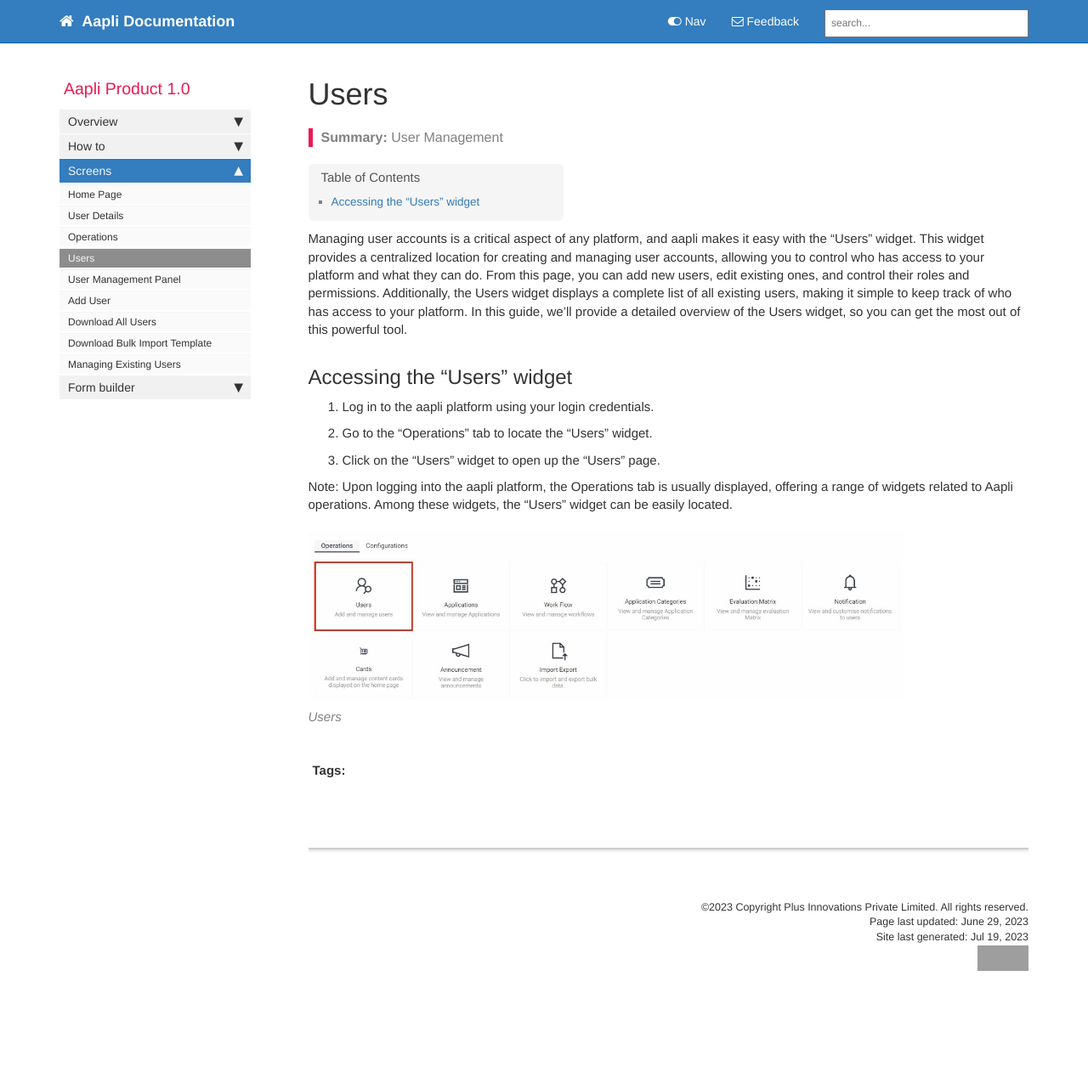
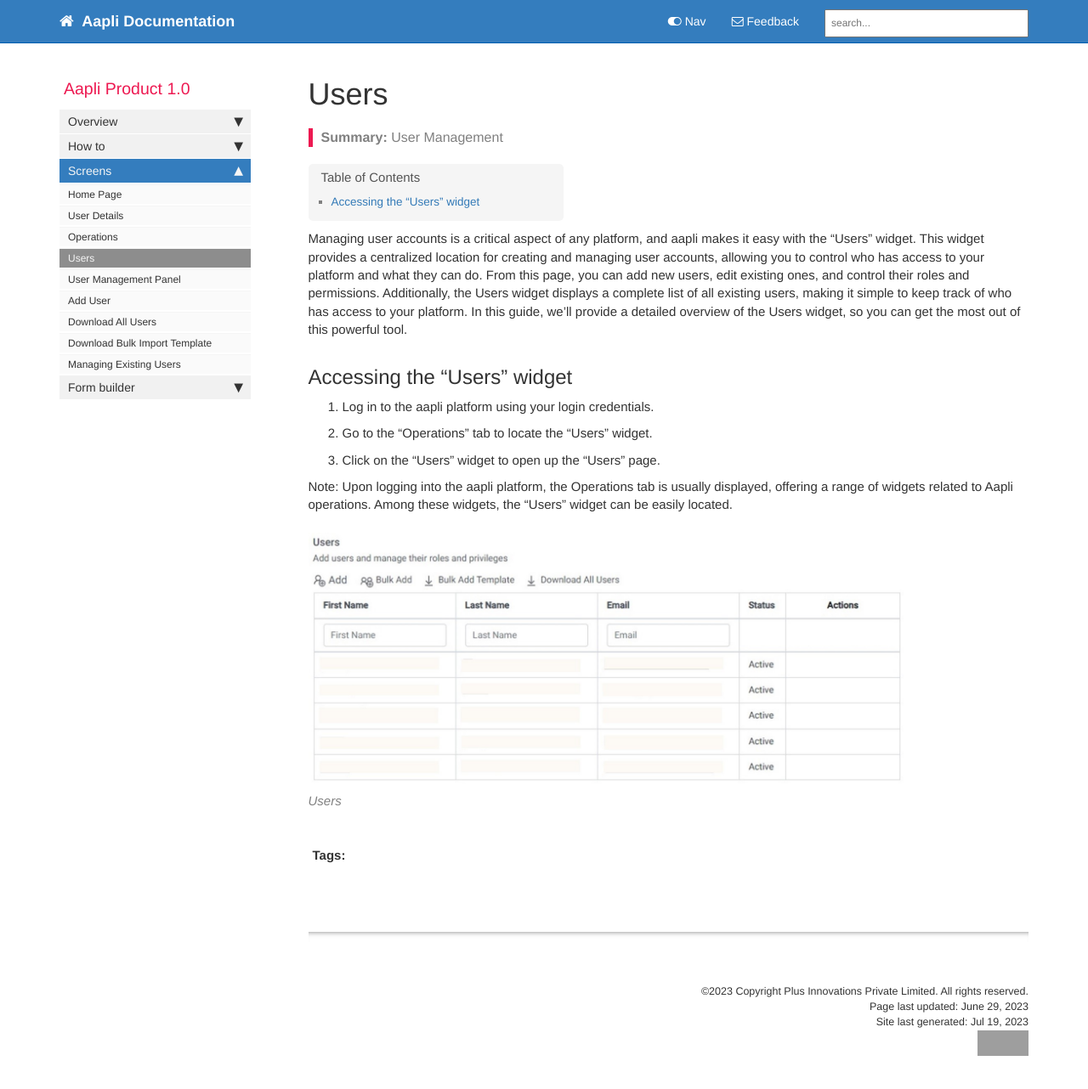
Before and after one commit to IdeaBridge/AapliDocumentation, a Jekyll site: the page built from pages/mydoc/users.md, in a window 1280 px wide and 1303 px high. Shown: the top 1282 px of the window at 85% size. Built offline with Jekyll 4.4.1, drawn with Linux system fonts in a browser that asks for light colours; comment, search, counter and statistics services are not loaded; grey boxes are pictures that could not be loaded.

Commit message:
updated image

```diff
--- a/pages/mydoc/users.md
+++ b/pages/mydoc/users.md
@@ -18,4 +18,4 @@ Managing user accounts is a critical aspect of any platform, and aapli makes it
 
 Note: Upon logging into the aapli platform, the Operations tab is usually displayed, offering a range of widgets related to Aapli operations. Among these widgets, the "Users" widget can be easily located.
 
-{% include image.html file="user_management_panel1.jpg" url="https://admin.aapli.co/admin/operations/users" alt="Users" caption="Users" %}
+{% include image.html file="user_management_panel2.jpg" url="https://admin.aapli.co/admin/operations/users" alt="Users" caption="Users" %}
```
